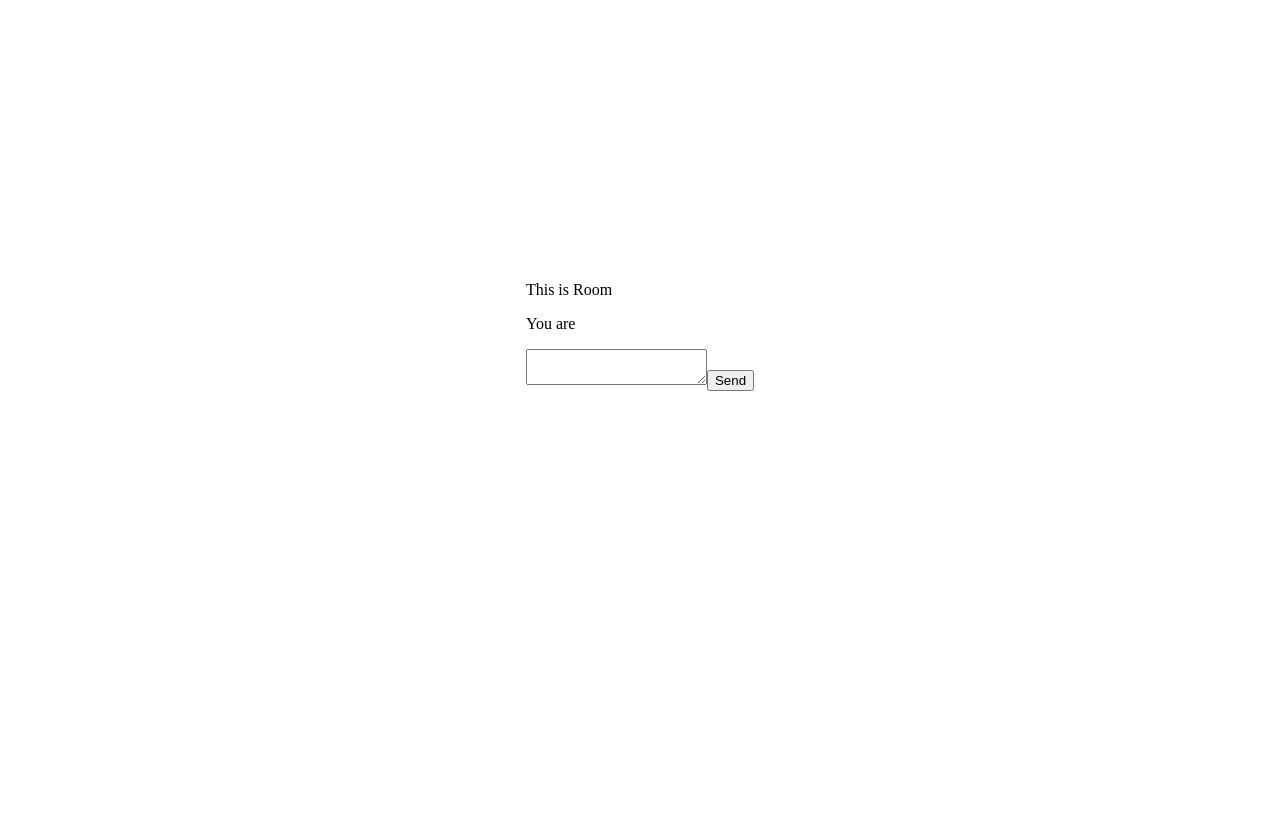
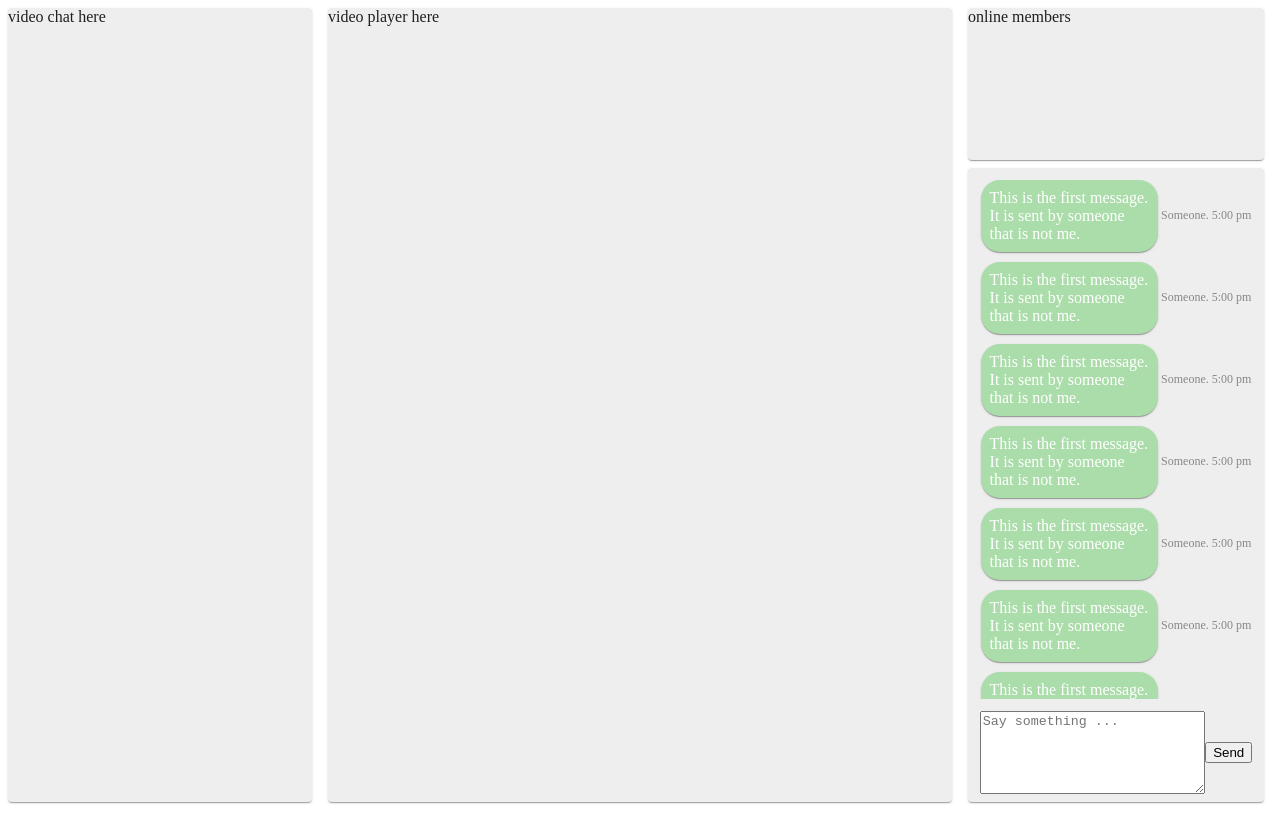
Before and after one commit to samya-ak/sync-it, a React (Create React App) app in the folder client/: page /rooms/1 in a window 1280 px wide. Built offline with nearby package versions, Linux system fonts and the light colour scheme.

Commit message:
add design layout for room and add chat design

```diff
--- a/client/package.json
+++ b/client/package.json
@@ -4,6 +4,7 @@
   "private": true,
   "proxy": "http://localhost:6000",
   "dependencies": {
+    "@material-ui/core": "^4.11.4",
     "@testing-library/jest-dom": "^5.12.0",
     "@testing-library/react": "^11.2.6",
     "@testing-library/user-event": "^12.8.3",
--- a/client/src/App.css
+++ b/client/src/App.css
@@ -5,3 +5,24 @@
   align-items: center;
   height: 80vh;
 }
+
+/* custom scrollbar */
+
+.custom-scrollbar::-webkit-scrollbar {
+  width: 15px;
+}
+
+.custom-scrollbar::-webkit-scrollbar-track {
+  background-color: transparent;
+}
+
+.custom-scrollbar::-webkit-scrollbar-thumb {
+  background-color: #d6dee1;
+  border-radius: 20px;
+  border: 6px solid transparent;
+  background-clip: content-box;
+}
+
+.custom-scrollbar::-webkit-scrollbar-thumb:hover {
+  background-color: #a8bbbf;
+}
--- a/client/src/App.js
+++ b/client/src/App.js
@@ -12,7 +12,7 @@ function App() {
   console.log("app", state);
   return (
     <Router>
-      <div className="App center">
+      <div className="">
         <Switch>
           <Route exact path="/">
             <Home />
--- a/client/src/routes/Room.js
+++ b/client/src/routes/Room.js
@@ -1,10 +1,45 @@
 import { Context } from "../components/Store";
 import { useContext, useEffect, useState } from "react";
+import { makeStyles } from "@material-ui/core/styles";
+import Grid from "@material-ui/core/Grid";
+import Paper from "@material-ui/core/Paper";
+import Card from "@material-ui/core/Card";
+import { TextareaAutosize } from "@material-ui/core";
+import CardContent from "@material-ui/core/CardContent";
+
+const useStyles = makeStyles((theme) => ({
+  root: {
+    flexGrow: 1,
+  },
+  paper: {
+    height: "100%",
+    width: "100%",
+    backgroundColor: "#eee",
+  },
+  control: {
+    padding: theme.spacing(2),
+  },
+  bcolor: {
+    backgroundColor: "#aaa",
+  },
+  fullSpace: {
+    width: "100%",
+    height: "100%",
+  },
+  card: {
+    width: "auto",
+    maxWidth: "65%",
+    borderRadius: "19px",
+    backgroundColor: "#ada",
+    color: "white",
+  },
+}));
 
 const Room = () => {
   const [state, dispatch] = useContext(Context);
   const [self, setSelf] = useState("");
   const [msg, setMsg] = useState("");
+  const classes = useStyles();
 
   useEffect(() => {
     if (state.self) {
@@ -31,18 +66,276 @@ const Room = () => {
   };
 
   return (
-    <div>
-      <p>This is Room</p>
-      <p>You are {self.id}</p>
-      <form onSubmit={handleSubmit}>
-        <textarea
-          required
-          value={msg}
-          onChange={(e) => setMsg(e.target.value)}
-        ></textarea>
-        <button>Send</button>
-      </form>
-    </div>
+    // <div>
+    //    <p>This is Room</p>
+    //   <p>You are {self.id}</p>
+    //   <form onSubmit={handleSubmit}>
+    //     <textarea
+    //       required
+    //       value={msg}
+    //       onChange={(e) => setMsg(e.target.value)}
+    //     ></textarea>
+    //     <button>Send</button>
+    //   </form>
+    // </div>
+    <Grid container spacing={2} style={{ height: "100vh" }}>
+      <Grid item md={3}>
+        <Paper className={classes.paper}>video chat here</Paper>
+      </Grid>
+      <Grid item md={6}>
+        <Paper className={classes.paper}>video player here</Paper>
+      </Grid>
+      <Grid item container md={3} direction={"column"} spacing={1}>
+        <Grid item style={{ height: "20%" }}>
+          <Paper className={classes.paper}>online members</Paper>
+        </Grid>
+        <Grid item style={{ height: "80%" }}>
+          <Paper
+            className={classes.paper}
+            style={{ padding: "0.7em", boxSizing: "border-box" }}
+          >
+            <div
+              style={{ overflow: "auto", height: "85%" }}
+              className="custom-scrollbar"
+            >
+              <div
+                style={{
+                  display: "flex",
+                  justifyContent: "space-around",
+                  marginBottom: "10px",
+                }}
+              >
+                <Card className={classes.card}>
+                  <CardContent style={{ padding: "9px" }}>
+                    This is the first message. <br /> It is sent by someone that
+                    is not me.
+                  </CardContent>
+                </Card>
+                <div
+                  style={{
+                    fontSize: "12px",
+                    alignItems: "center",
+                    display: "flex",
+                    color: " #878785",
+                  }}
+                >
+                  Someone. 5:00 pm
+                </div>
+              </div>
+              <div
+                style={{
+                  display: "flex",
+                  justifyContent: "space-around",
+                  marginBottom: "10px",
+                }}
+              >
+                <Card className={classes.card}>
+                  <CardContent style={{ padding: "9px" }}>
+                    This is the first message. <br /> It is sent by someone that
+                    is not me.
+                  </CardContent>
+                </Card>
+                <div
+                  style={{
+                    fontSize: "12px",
+                    alignItems: "center",
+                    display: "flex",
+                    color: " #878785",
+                  }}
+                >
+                  Someone. 5:00 pm
+                </div>
+              </div>
+              <div
+                style={{
+                  display: "flex",
+                  justifyContent: "space-around",
+                  marginBottom: "10px",
+                }}
+              >
+                <Card className={classes.card}>
+                  <CardContent style={{ padding: "9px" }}>
+                    This is the first message. <br /> It is sent by someone that
+                    is not me.
+                  </CardContent>
+                </Card>
+                <div
+                  style={{
+                    fontSize: "12px",
+                    alignItems: "center",
+                    display: "flex",
+                    color: " #878785",
+                  }}
+                >
+                  Someone. 5:00 pm
+                </div>
+              </div>
+              <div
+                style={{
+                  display: "flex",
+                  justifyContent: "space-around",
+                  marginBottom: "10px",
+                }}
+              >
+                <Card className={classes.card}>
+                  <CardContent style={{ padding: "9px" }}>
+                    This is the first message. <br /> It is sent by someone that
+                    is not me.
+                  </CardContent>
+                </Card>
+                <div
+                  style={{
+                    fontSize: "12px",
+                    alignItems: "center",
+                    display: "flex",
+                    color: " #878785",
+                  }}
+                >
+                  Someone. 5:00 pm
+                </div>
+              </div>
+              <div
+                style={{
+                  display: "flex",
+                  justifyContent: "space-around",
+                  marginBottom: "10px",
+                }}
+              >
+                <Card className={classes.card}>
+                  <CardContent style={{ padding: "9px" }}>
+                    This is the first message. <br /> It is sent by someone that
+                    is not me.
+                  </CardContent>
+                </Card>
+                <div
+                  style={{
+                    fontSize: "12px",
+                    alignItems: "center",
+                    display: "flex",
+                    color: " #878785",
+                  }}
+                >
+                  Someone. 5:00 pm
+                </div>
+              </div>
+              <div
+                style={{
+                  display: "flex",
+                  justifyContent: "space-around",
+                  marginBottom: "10px",
+                }}
+              >
+                <Card className={classes.card}>
+                  <CardContent style={{ padding: "9px" }}>
+                    This is the first message. <br /> It is sent by someone that
+                    is not me.
+                  </CardContent>
+                </Card>
+                <div
+                  style={{
+                    fontSize: "12px",
+                    alignItems: "center",
+                    display: "flex",
+                    color: " #878785",
+                  }}
+                >
+                  Someone. 5:00 pm
+                </div>
+              </div>
+              <div
+                style={{
+                  display: "flex",
+                  justifyContent: "space-around",
+                  marginBottom: "10px",
+                }}
+              >
+                <Card className={classes.card}>
+                  <CardContent style={{ padding: "9px" }}>
+                    This is the first message. <br /> It is sent by someone that
+                    is not me.
+                  </CardContent>
+                </Card>
+                <div
+                  style={{
+                    fontSize: "12px",
+                    alignItems: "center",
+                    display: "flex",
+                    color: " #878785",
+                  }}
+                >
+                  Someone. 5:00 pm
+                </div>
+              </div>
+              <div
+                style={{
+                  display: "flex",
+                  justifyContent: "space-around",
+                  marginBottom: "10px",
+                }}
+              >
+                <Card className={classes.card}>
+                  <CardContent style={{ padding: "9px" }}>
+                    This is the first message. <br /> It is sent by someone that
+                    is not me.
+                  </CardContent>
+                </Card>
+                <div
+                  style={{
+                    fontSize: "12px",
+                    alignItems: "center",
+                    display: "flex",
+                    color: " #878785",
+                  }}
+                >
+                  Someone. 5:00 pm
+                </div>
+              </div>
+              <div
+                style={{
+                  display: "flex",
+                  justifyContent: "space-around",
+                  flexDirection: "row-reverse",
+                }}
+              >
+                <Card className={classes.card}>
+                  <CardContent style={{ padding: "9px" }}>
+                    This is the second message.
+                  </CardContent>
+                </Card>
+                <div
+                  style={{
+                    fontSize: "12px",
+                    alignItems: "center",
+                    display: "flex",
+                    color: " #878785",
+                  }}
+                >
+                  Someone. 5:00 pm
+                </div>
+              </div>
+            </div>
+
+            <div
+              style={{
+                height: "15%",
+                paddingTop: "15px",
+                boxSizing: "border-box",
+                display: "flex",
+                alignItems: "center",
+                justifyContent: "space-evenly",
+              }}
+            >
+              <TextareaAutosize
+                style={{ height: "100%", width: "80%" }}
+                aria-label="empty textarea"
+                placeholder="Say something ..."
+              />
+              <button>Send</button>
+            </div>
+          </Paper>
+        </Grid>
+      </Grid>
+    </Grid>
   );
 };
 
```
Also changed, not shown: client/src/components/Chat.js (added), 1 other file (tests, documents, lock files or other folders).
